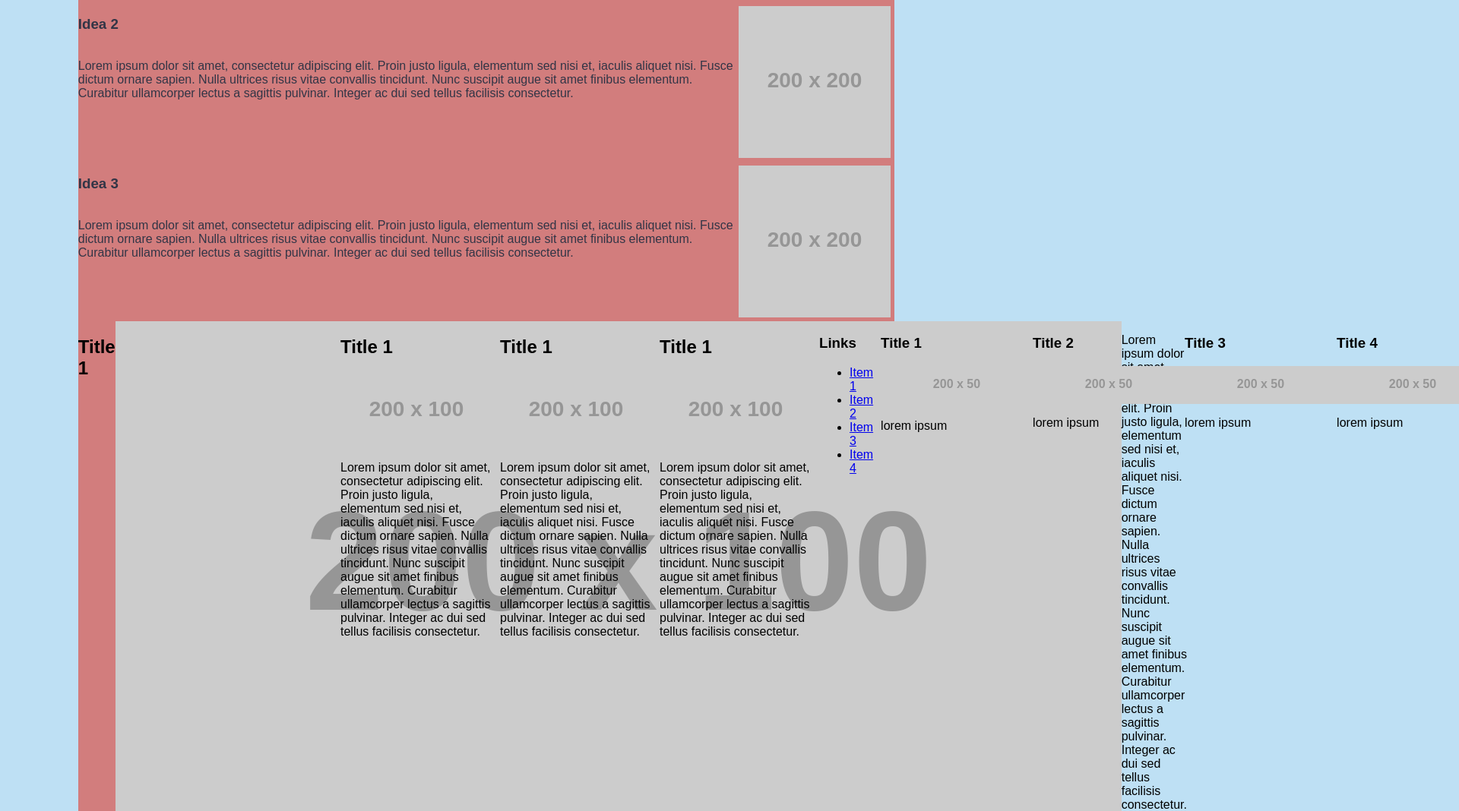
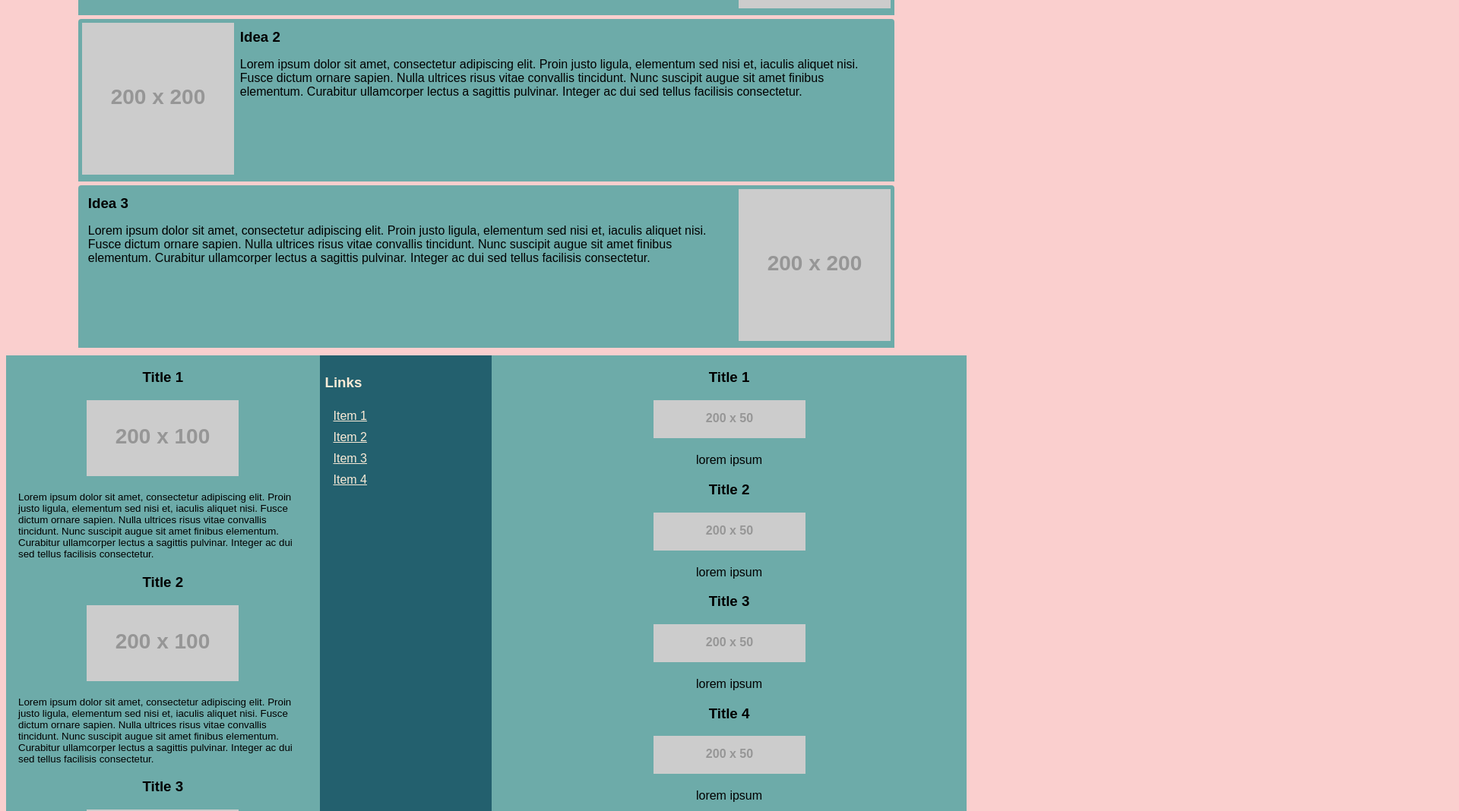
Before and after one commit to pauleenchin/pauleenchin.github.io, a plain HTML site: page csce242/assignments/assignment03/index.html in a window 1280 px wide. Shown: the part 393-1461 px from the top of the page at 76% size, 1920 px wide, since content can reach past the window. Drawn offline with Linux system fonts and the light colour scheme; placeholder pictures from the web are drawn by us.

Commit message:
pictures for main page

```diff
--- a/csce242/assignments/assignment03/index.html
+++ b/csce242/assignments/assignment03/index.html
@@ -22,6 +22,7 @@
             </header>
             <div id="big-ideas">
                 <h2 id="big-ideas-title">Big Ideas!</h2>
+
                 <div id="idea-1" class="columns">
                     <section>
                         <h3>Idea 1</h3>
@@ -33,11 +34,11 @@
                 </div>
                 <div id="idea-2" class="columns">
                     <section>
+                        <img src="https://fakeimg.pl/200x200" alt="200x200" class="center" >
+                    </section>
+                    <section>
                         <h3>Idea 2</h3>
                         <p>Lorem ipsum dolor sit amet, consectetur adipiscing elit. Proin justo ligula, elementum sed nisi et, iaculis aliquet nisi. Fusce dictum ornare sapien. Nulla ultrices risus vitae convallis tincidunt. Nunc suscipit augue sit amet finibus elementum. Curabitur ullamcorper lectus a sagittis pulvinar. Integer ac dui sed tellus facilisis consectetur.</p>
-                    </section>
-                    <section>
-                        <img src="https://fakeimg.pl/200x200" alt="200x200" class="center" >
                     </section>
                 </div>
                 <div id="idea-3" class="columns">
@@ -50,28 +51,30 @@
                     </section>
                 </div>
             </div>
-            <div id="secondary-content">
-                <div id="section-1" class="columns">
-                    <h2>Title 1</h2>
+            <div id="secondary-content" class="columns">
+                <div id="section-1">
+                    <div class="one">
+                        <h3>Title 1</h3>
                         <img src="https://fakeimg.pl/200x100" alt="200x100" class="center">
                         <p>Lorem ipsum dolor sit amet, consectetur adipiscing elit. Proin justo ligula, elementum sed nisi et, iaculis aliquet nisi. Fusce dictum ornare sapien. Nulla ultrices risus vitae convallis tincidunt. Nunc suscipit augue sit amet finibus elementum. Curabitur ullamcorper lectus a sagittis pulvinar. Integer ac dui sed tellus facilisis consectetur.</p>
                     </div>
                     <div class="one">
-                    <h2>Title 1</h2>
+                        <h3>Title 2</h3>
                         <img src="https://fakeimg.pl/200x100" alt="200x100" class="center">
                         <p>Lorem ipsum dolor sit amet, consectetur adipiscing elit. Proin justo ligula, elementum sed nisi et, iaculis aliquet nisi. Fusce dictum ornare sapien. Nulla ultrices risus vitae convallis tincidunt. Nunc suscipit augue sit amet finibus elementum. Curabitur ullamcorper lectus a sagittis pulvinar. Integer ac dui sed tellus facilisis consectetur.</p>
                     </div>
                     <div class="one">
-                    <h2>Title 1</h2>
+                        <h3>Title 3</h3>
                         <img src="https://fakeimg.pl/200x100" alt="200x100" class="center">
                         <p>Lorem ipsum dolor sit amet, consectetur adipiscing elit. Proin justo ligula, elementum sed nisi et, iaculis aliquet nisi. Fusce dictum ornare sapien. Nulla ultrices risus vitae convallis tincidunt. Nunc suscipit augue sit amet finibus elementum. Curabitur ullamcorper lectus a sagittis pulvinar. Integer ac dui sed tellus facilisis consectetur.</p>
                     </div>
                     <div class="one">
-                    <h2>Title 1</h2>
+                        <h3>Title 4</h3>
                         <img src="https://fakeimg.pl/200x100" alt="200x100" class="center">
                         <p>Lorem ipsum dolor sit amet, consectetur adipiscing elit. Proin justo ligula, elementum sed nisi et, iaculis aliquet nisi. Fusce dictum ornare sapien. Nulla ultrices risus vitae convallis tincidunt. Nunc suscipit augue sit amet finibus elementum. Curabitur ullamcorper lectus a sagittis pulvinar. Integer ac dui sed tellus facilisis consectetur.</p>
                     </div>
-                <aside id="link-bar" class="one">
+                </div>
+                <aside id="link-bar">
                     <h3 id="link-title">Links</h3>
                     <nav id="link-nav">
                         <ul>
@@ -82,33 +85,33 @@
                         </ul>
                     </nav>
                 </aside>
-                <div id="section-2" class="columns">
-                    <div class="one">
+                <div id="section-2">
+                    <section class="one">
                         <h3>Title 1</h3>
                         <img src="https://fakeimg.pl/200x50" alt="200x50" />
                         <p>lorem ipsum</p>
-                    </div>
-                    <section id="title-2">
+                    </section>
+                    <section class="one">
                         <h3>Title 2</h3>
                         <img src="https://fakeimg.pl/200x50" alt="200x50" class="center">
                         <p>lorem ipsum</p>
                     </section>
-                    <section id="title-3">
+                    <section class="one">
                         <h3>Title 3</h3>
                         <img src="https://fakeimg.pl/200x50" alt="200x50" class="center">
                         <p>lorem ipsum</p>
                     </section>
-                    <section id="title-4">
+                    <section class="one">
                         <h3>Title 4</h3>
                         <img src="https://fakeimg.pl/200x50" alt="200x50" class="center">
                         <p>lorem ipsum</p>
                     </section>
-                    <section id="title-5">
+                    <section class="one">
                         <h3>Title 5</h3>
                         <img src="https://fakeimg.pl/200x50" alt="200x50" class="center">
                         <p>lorem ipsum</p>
                     </section>
-                    <section id="title-6">
+                    <section class="one">
                         <h3>Title 6</h3>
                         <img src="https://fakeimg.pl/200x50" alt="200x50" class="center">
                         <p>lorem ipsum</p>
--- a/csce242/assignments/assignment03/styles.css
+++ b/csce242/assignments/assignment03/styles.css
@@ -1,129 +1,140 @@
 /* Structure */
 body {
-    background-color: rgb(190, 224, 244);
+    background-color: #FACFCE;
     font-family: Arial, Helvetica, sans-serif;
 }
 
 #content {
-    width: 85%;
-    margin: auto;
-    background-color: #d27d7d;
-    border-radius: 2px;
-}
-
-#main-header {
     margin: auto;
 }
 
-#big-ideas {
-    color: rgb(50, 53, 70);
+#secondary-content {
+    background-color: #008f8d8f;
+    width: 100%;
 
 }
 
-.idea {
-    background-color: rgb(197, 162, 75);
-    margin: 5px;
-    padding: 10px;
-    text-align: left;
-    border-radius: 5px;
-}
-
-div {
-    display: block;
-    unicode-bidi: isolate;
-}
-
-#secondary-content {
-    display: flex;
-    justify-content: space-between;
-    gap: 10px;
-}
-
-#midbar {
-    flex-shrink: 0;
-    padding: 15px;
-    background-color: #d27d7d;
-    color: white;
+#main-nav a, #section-1 p {
     text-align: center;
 }
 
-#midbar a{
-    text-decoration: underline;
-    color: white;
+#link-nav ul {
+    text-align: left;
+    padding-left: 0;
 }
 
-#midbar ul {
-    padding-left: 0%;
-    list-style-type: none;
+#link-bar {
+    background-color: #23606E;
+    padding: 7px;
 }
 
-#main-nav a {
+#section-1 p {
+    width: 300px auto;
+    font-size: smaller;
+    text-align: left;
+    margin: 16px;
+}
+
+#big-ideas {
+    width: 85%;
+    padding: 5px;
+    margin-left: auto;
+    margin-right: auto;
+
+}
+
+#idea-1, #idea-2, #idea-3 {
+    padding: 5px;
+    border-radius: 4px;
+    border-bottom: 5px solid #FACFCE ;
+    background-color: #008f8d8f;
+}
+
+#big-ideas h3, #big-ideas p  {
+    padding: 8px;
+    margin: auto;
+}
+
+#section-1 div, #section-2 section {
     text-align: center;
 }
 
-/* Typography */
-#big-ideas p {
-    display: inline-block;
-}
-
-
 /* Navigation */
-#main-nav ul{
+#main-nav ul {
     padding-left: 0;
-    margin: 0;
-    display: flex;
-    justify-content: center;
-    gap: 10px;
 }
 
 #main-nav li {
     list-style-type: none;
-    display: inline-block;
-    padding: 10px 20px;
-    background-color: antiquewhite;
-    margin: auto;
+    border: 1px solid #FACFCE;
+    padding: 5px;
+    background-color: #23606E;
+    text-align: center;
 }
 
-#main-nav a {
-    text-decoration-line: underline;
-    text-align: center;
+#main-nav li:hover {
+    background-color: #23606e80;
+}
+
+#main-nav a, #link-nav a {
+    text-decoration: none;
+    padding: 6px;
 
 }
 
-/* Images */
-#big-ideas img {
+#link-nav li {
+    list-style-type: none;
+    text-align: left;
+    padding-left: 0;
     padding: 5px;
+    margin: auto;
+    color: rgb(197, 214, 228);
+
+
 }
 
+#link-nav a {
+    text-decoration-line: underline;
+}
+
+/* Images */
+#big-idea img {
+    padding: 5px;
+    margin-left: auto;
+    margin-right: auto;
+}
+
+/* Typography */
+#main-header {
+    text-align: center;
+}
+
+#main-nav a, #link-nav a, #link-title{
+    color: antiquewhite;
+}
+
+
+
 /* Media Queries */
-@media screen and (min-width: 600px) {
-    .columns {
+@media screen and (min-width: 300px){
+    .columns, #main-nav ul {
         display: flex;
     }
 
-    .wrap-columns {
-        flex-wrap: wrap;
-    }
-
-    .center {
-        display: block;
-        margin-left: auto;
-        margin-right: auto;
-    }
-
-    .one {
+    .one, #main-nav li {
         flex: 1;
     }
 
-    .two {
-        flex: 2;
+    #section-1 {
+        flex: 33%;
     }
 
-    .three {
-        flex: 3;
+    #section-2 {
+        flex: 50%;
     }
 
-    .four {
-        flex: 4;
+    #link-bar {
+        flex: 17%;
     }
+
 }
--- a/csce242/styles.css
+++ b/csce242/styles.css
@@ -14,7 +14,6 @@ body {
     margin: auto;
     color: #013A40;
     line-height: 1.4;
-    height: 100vh;
 }
 
 #name {
@@ -32,7 +31,7 @@ header h3 {
 }
 
 #assignment {
-    background-color: azure;
+    background-color: rgb(148, 190, 190);
     padding: 8px;
     margin: 15px auto;
     border-radius: 2px;
```
Also changed, not shown: csce242/index.html (+6 -6 lines), csce242/images/assignment01.jpg (added), csce242/images/assignment02.jpg (added), csce242/images/assignment03.jpg (added). Lines whose indentation alone changed are shown as unchanged.
